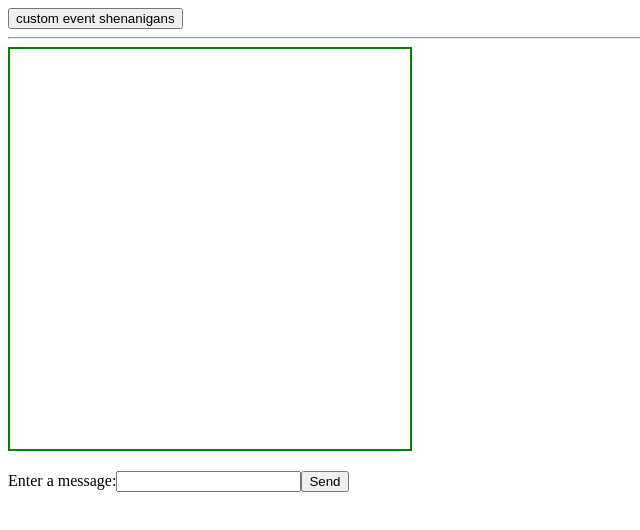
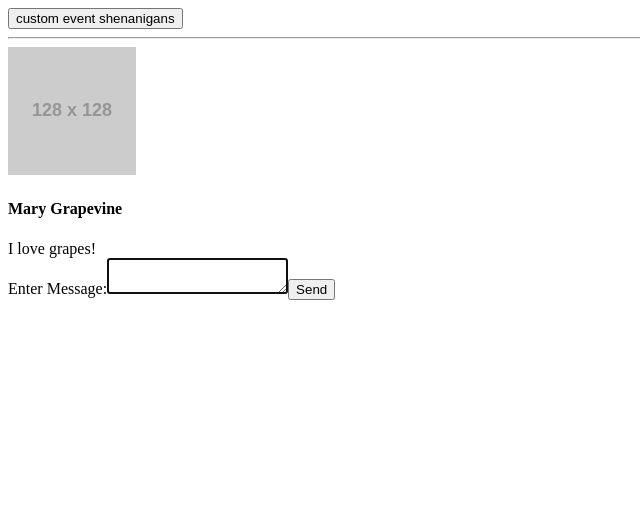
Before and after one commit to Varuna3/Grapevine, a React (Vite) app: page / in a window 1280 px wide. Shown: the top 530 px of the page, without its empty margins (0-640 px from the left). Built offline with nearby package versions, Linux system fonts and the light colour scheme; no server answers.

Commit message:
Linked new components to app.

```diff
--- a/src/App.jsx
+++ b/src/App.jsx
@@ -1,28 +1,28 @@
 // App: Component containing the entire application.
 
-import { useEffect } from 'react'
-import Home from './Mock_Homepage/Home'
+import { useEffect } from "react";
+
+import HomePage from "./pages/HomePage";
 
 export default function App() {
 	const customShenanigansHandler = () => {
-    socket.emit('custom', 'custom text')
+		socket.emit("custom", "custom text");
 	}
+
 	useEffect(() => {
-    socket.connect()
-    socket.on('custom', data => {
-      console.log(data)
-    })
-  }, [])
+		socket.connect();
+		socket.on("custom", data => {
+			console.log(data);
+		});
+	}, []);
 
 	return (
-    <>
 		<div>
 			<button onClick={customShenanigansHandler}>
 				custom event shenanigans
 			</button>
+			<hr />
+			<HomePage />
 		</div>
-      <hr></hr>
-      <Home />
-    </>
-  )
+	);
 }
```
Lines whose indentation alone changed are shown as unchanged.
